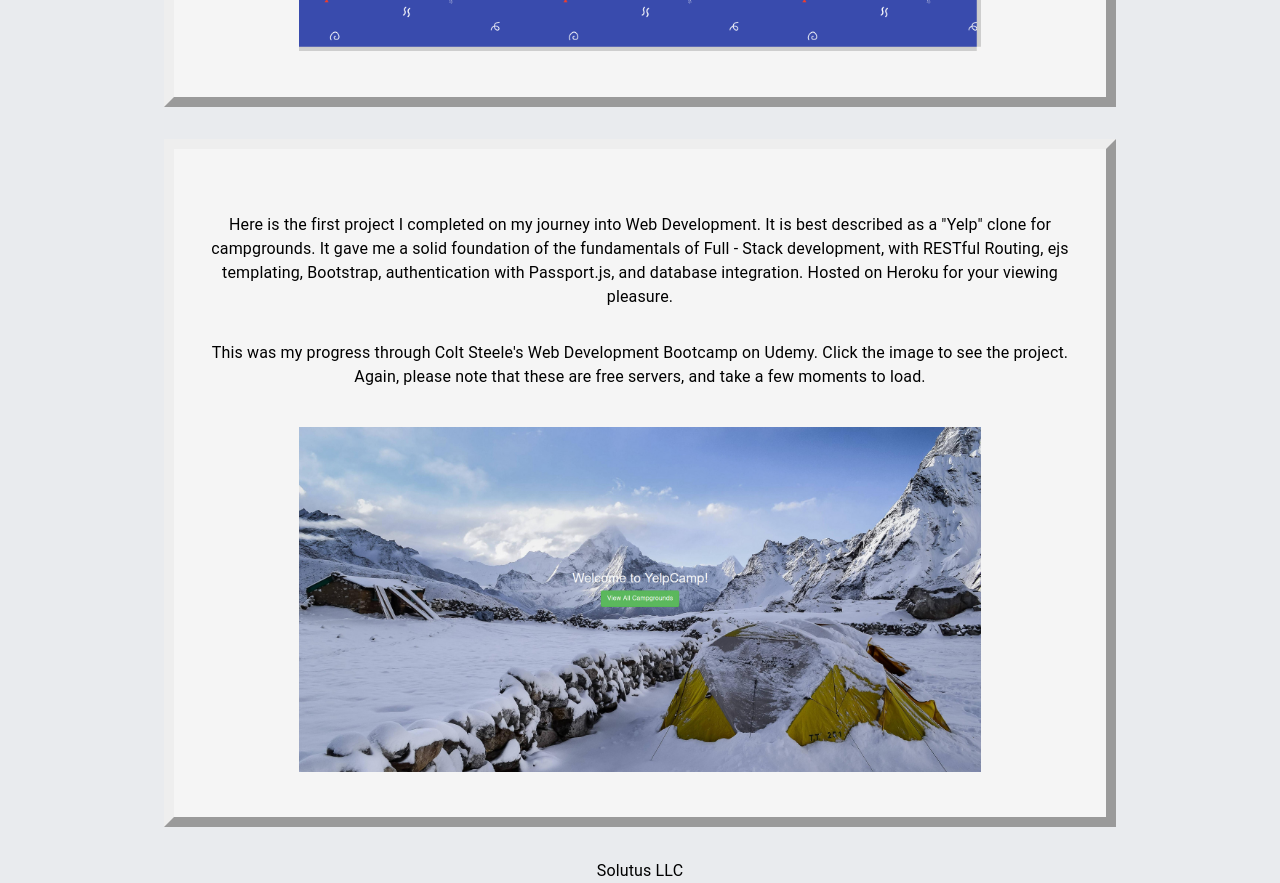
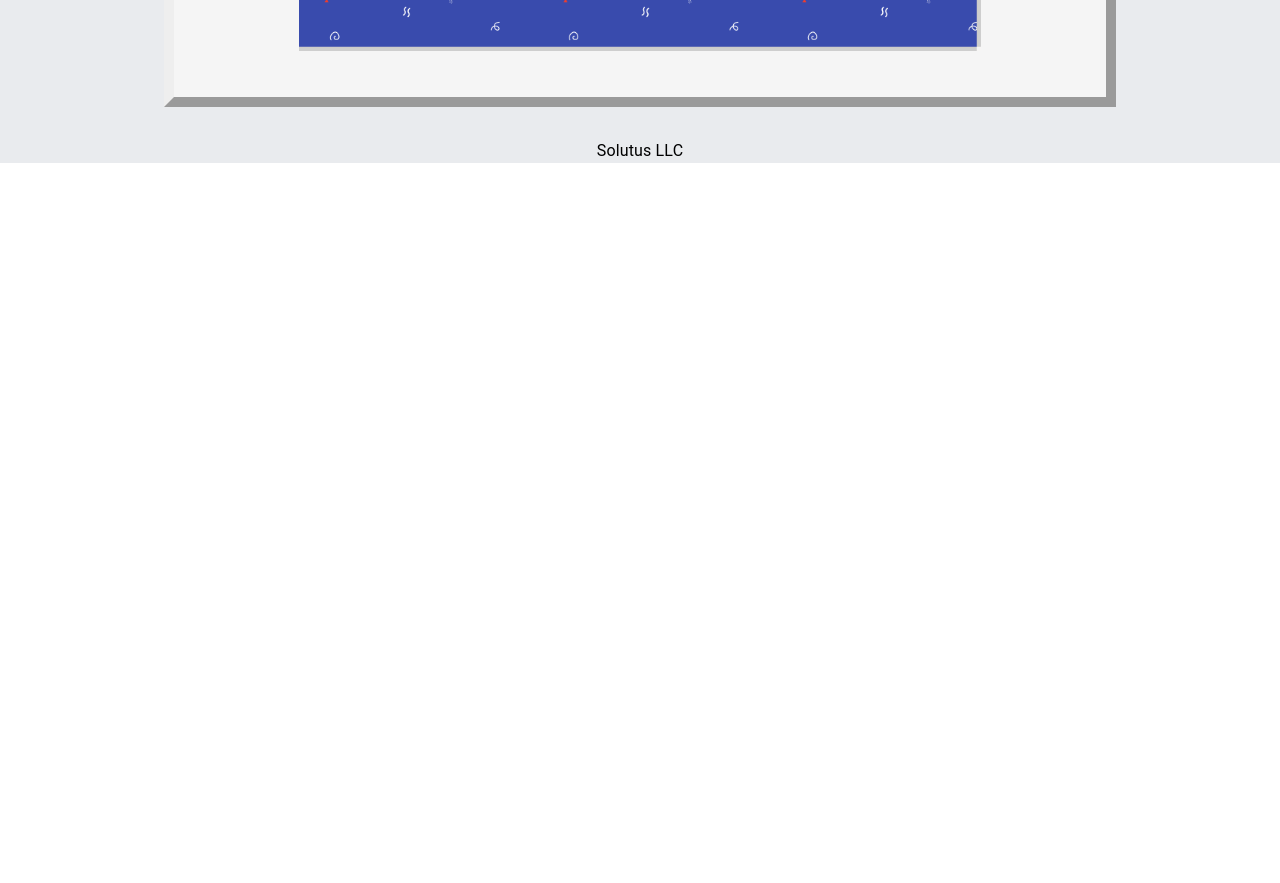
Before and after one commit to CPMSP/solutusweb, a React (Create React App) app: page /projects in a window 1280 px wide. Shown: the part 2320-3203 px from the top of the page. After the commit the page ends 2483 px from the top, so only its background shows below. Built offline with nearby package versions, Linux system fonts and the light colour scheme.

Commit message:
removed yelpcamp

```diff
--- a/src/pages/Projects.js
+++ b/src/pages/Projects.js
@@ -3,7 +3,6 @@ import { Container, Box, Typography, Button } from "@material-ui/core";
 import Navbar from "../components/Navbar";
 import { useStyles } from "../styles/pageStyles";
 import reactcolors from "../public/reactcolors.png";
-import yelpcamp from "../public/yelpcamp.jpg";
 import gdt from "../public/gdt.png";
 import barefaced from "../public/barefaced.png";
 
@@ -110,34 +109,6 @@ export default function Projects() {
             </Button>
           </Typography>
         </Box>
-        <Box className={classes.boxes}>
-          <Typography className={classes.projectDescriptions}>
-            Here is the first project I completed on my journey into Web
-            Development. It is best described as a "Yelp" clone for campgrounds.
-            It gave me a solid foundation of the fundamentals of Full - Stack
-            development, with RESTful Routing, ejs templating, Bootstrap,
-            authentication with Passport.js, and database integration. Hosted on
-            Heroku for your viewing pleasure.
-            <Typography className={classes.projectDescriptions}>
-              This was my progress through Colt Steele's Web Development
-              Bootcamp on Udemy. Click the image to see the project. Again,
-              please note that these are free servers, and take a few moments to
-              load.
-            </Typography>
-            <Button className={classes.projectButtons}>
-              <a
-                className={classes.projectLinks}
-                href="https://morning-dusk-93596.herokuapp.com/"
-              >
-                <img
-                  className={classes.projectImage}
-                  src={yelpcamp}
-                  alt="yelpcamp project"
-                />
-              </a>
-            </Button>
-          </Typography>
-        </Box>
         <Box mt={2}>
           <Typography>Solutus LLC</Typography>
         </Box>
```
